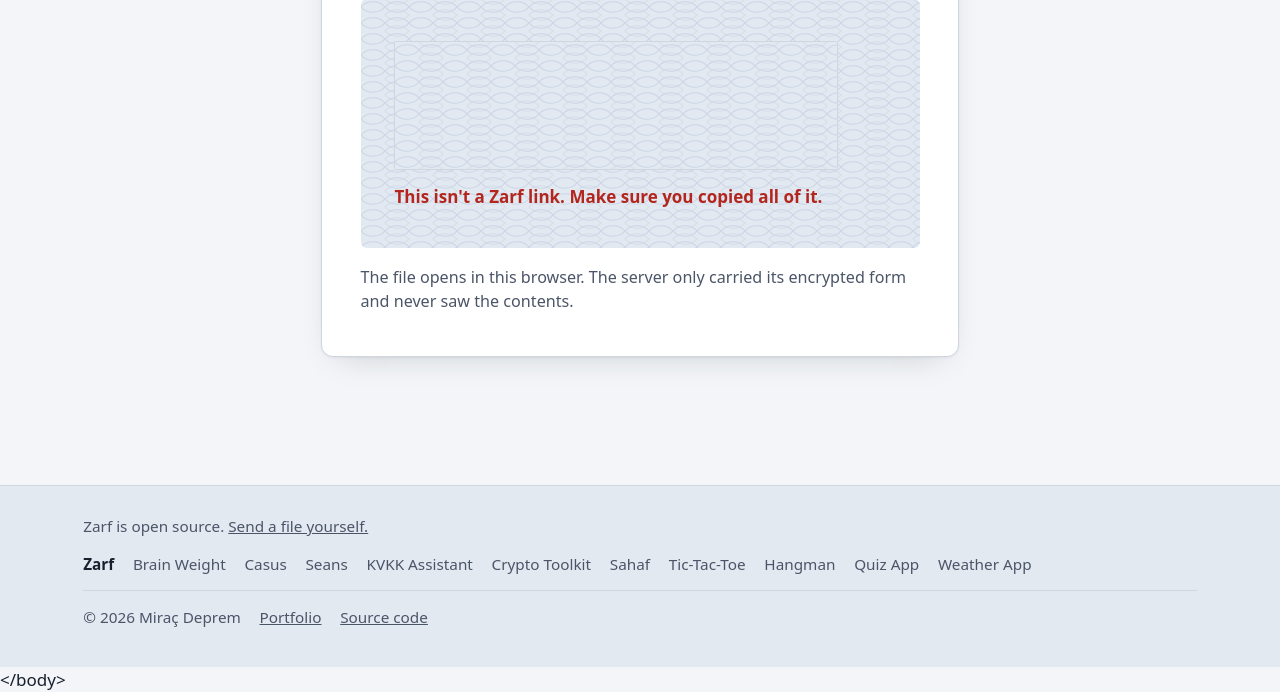
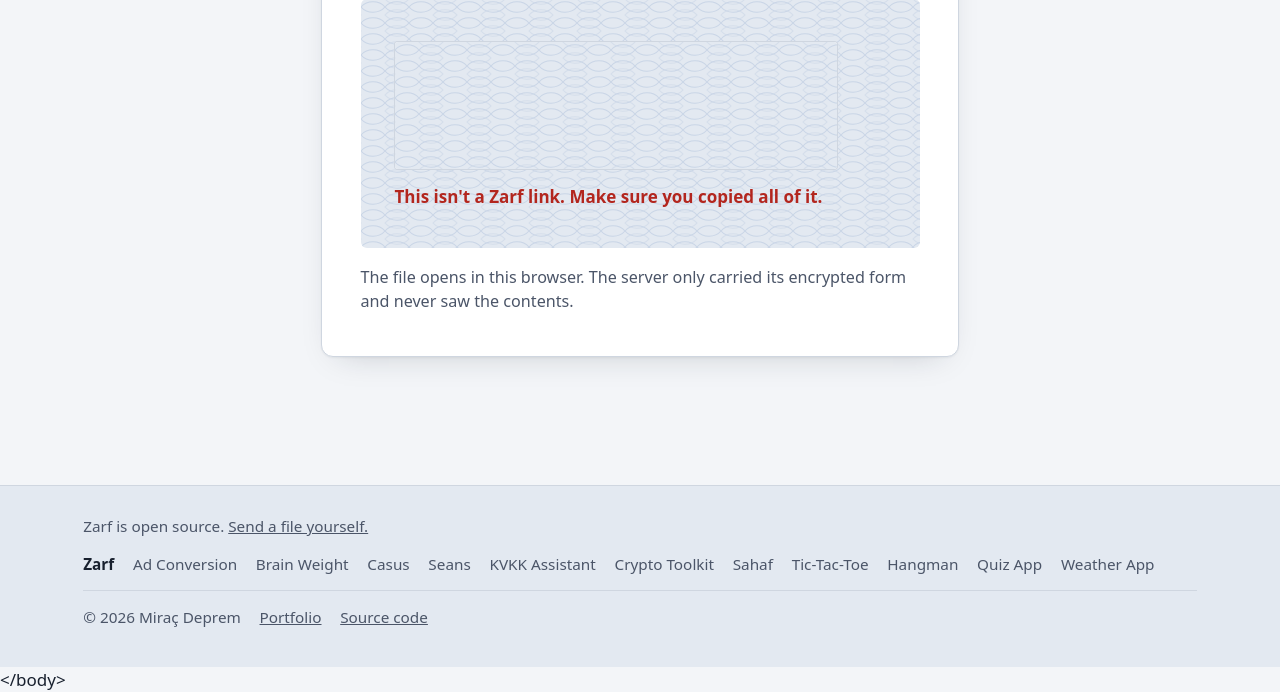
Before and after one commit to MrcDprm/zarf-file-share, a website built with Vite: page web/d.html in a window 1280 px wide. Shown: the part 255-947 px from the top of the page. Built offline with nearby package versions, Linux system fonts and the light colour scheme; a web font is replaced by a local one.

Commit message:
feat(footer): link to Ad Conversion

```diff
--- a/web/d.html
+++ b/web/d.html
@@ -63,6 +63,7 @@
           <!-- Every live project links to the others; this one is marked as the current page. -->
           <nav class="foot__projects" aria-label="Projelerim" data-i18n-aria="foot.projects">
             <a href="https://zarf.miracdeprem.com" aria-current="page">Zarf</a>
+            <a href="https://conversion.miracdeprem.com">Ad Conversion</a>
             <a href="https://brain.miracdeprem.com">Brain Weight</a>
             <a href="https://spygame.miracdeprem.com">Casus</a>
             <a href="https://seans.miracdeprem.com">Seans</a>
```
Also changed, not shown: web/index.html (+1 -0 lines), web/r.html (+1 -0 lines).
